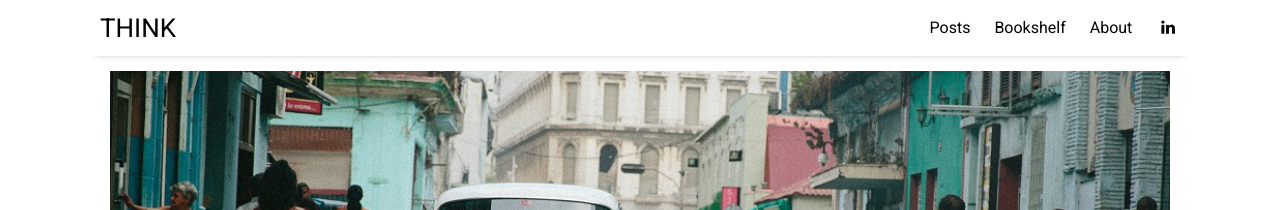
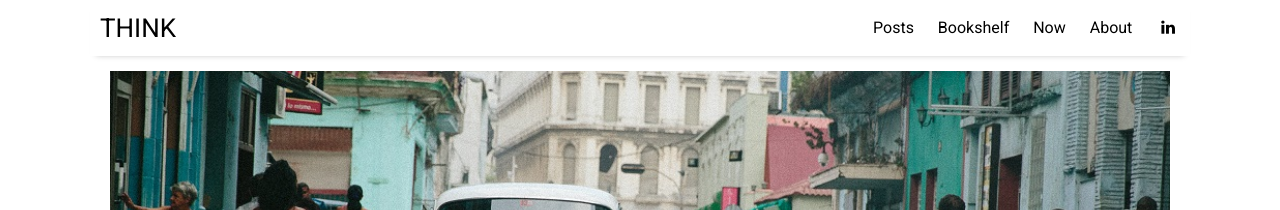
Before and after one commit to mateusrn/mateusrn.github.io, a Jekyll site: the page built from index.html, in a window 1280 px wide. Shown: the top 210 px of the page. Built offline with Jekyll 4.4.1, drawn with Linux system fonts in a browser that asks for light colours; nearby versions of some CDN libraries; the list of posts is cut into pages by our own code.

Commit message:
adds now page to seetings

```diff
--- a/_data/settings.yml
+++ b/_data/settings.yml
@@ -9,6 +9,7 @@ google-ID: 'UA-112060364-2'
 menu:
 - {name: 'Posts',       url: 'posts'}
 - {name: 'Bookshelf', url: 'bookshelf'}
+- {name: 'Now',              url: 'now'}
 - {name: 'About',              url: 'about'}
 # - {name: 'Contact',            url: 'contact'}
 
```
